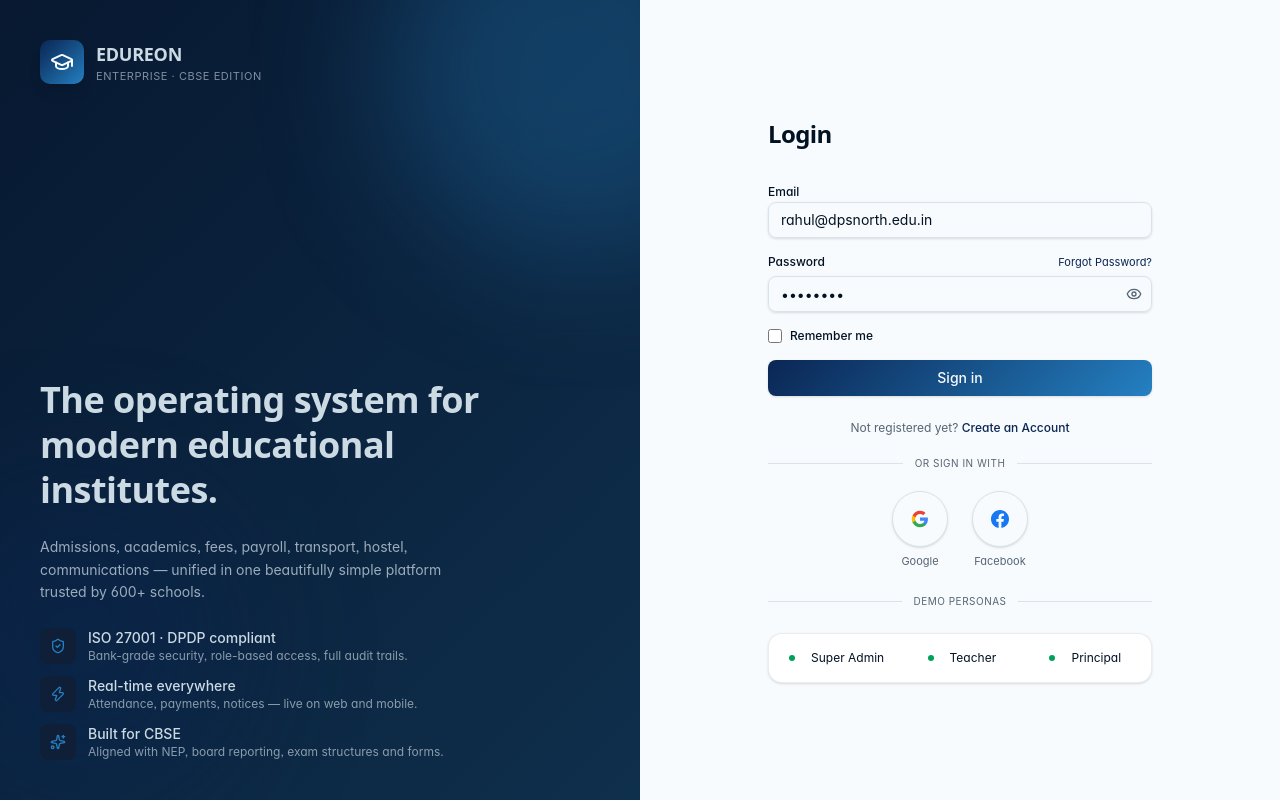
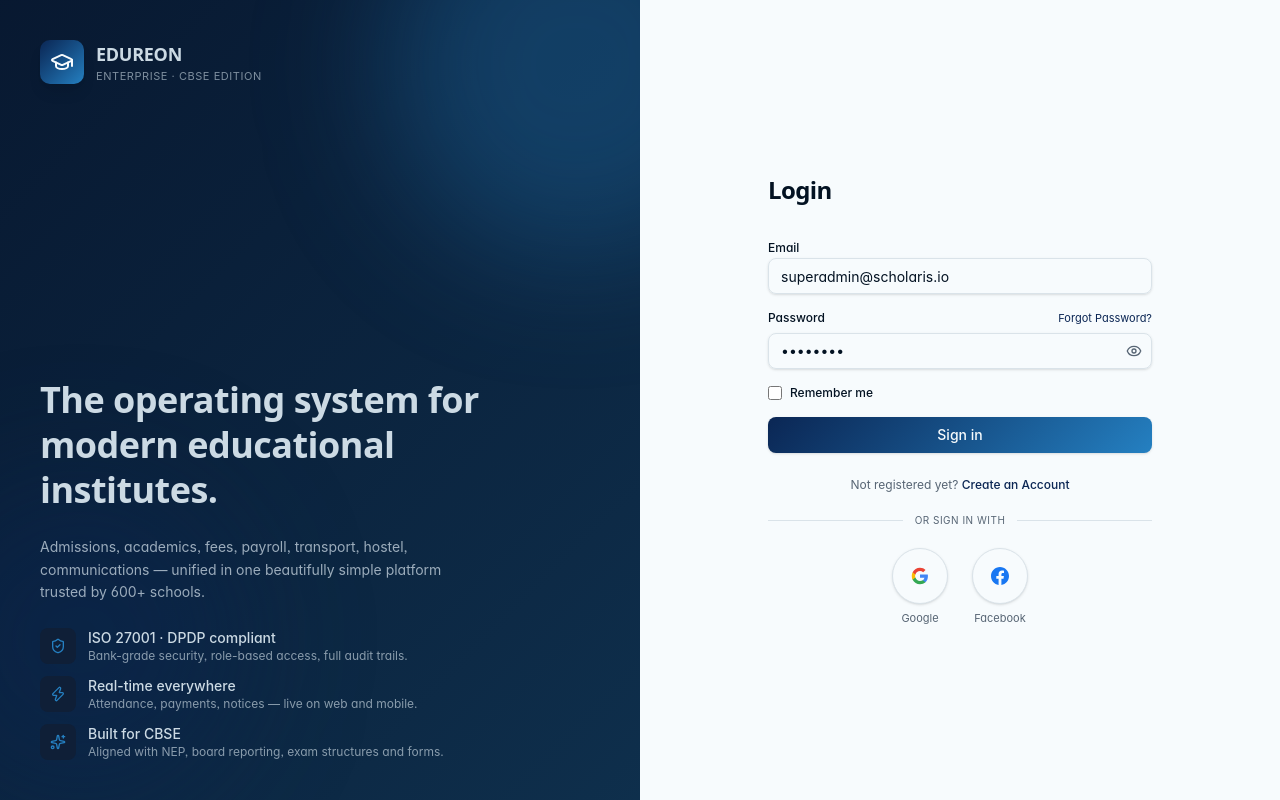
Before and after one commit to pragyan-seereon/Edureon, a React (Vite) app: page /admin/login in a window 1280 px wide. Built offline with nearby package versions, Linux system fonts and the light colour scheme.

Commit message:
changes in login url

```diff
--- a/src/components/app-layout.jsx
+++ b/src/components/app-layout.jsx
@@ -12,6 +12,8 @@ import { useAuth } from "../lib/auth";
 const publicPaths = [
   "/login",
   "/admin/login",
+  "/teacher/login",
+  "/instute/login",
   "/signup",
   "/forgot-password",
 ];
--- a/src/features/Auth/Login.jsx
+++ b/src/features/Auth/Login.jsx
@@ -6,7 +6,7 @@ import { Button } from "../../components/ui/button";
 import { Input } from "../../components/ui/input";
 import { Label } from "../../components/ui/label";
 import { Eye, EyeOff } from "lucide-react";
-import { Card } from "../../components/ui/card";
+// import { Card } from "../../components/ui/card";
 import {
   GraduationCap,
   Loader2,
@@ -31,6 +31,14 @@ const FacebookIcon = () => (
     <path d="M24 12.073C24 5.405 18.627 0 12 0S0 5.405 0 12.073C0 18.1 4.388 23.094 10.125 24v-8.437H7.078v-3.49h3.047V9.41c0-3.025 1.792-4.697 4.533-4.697 1.312 0 2.686.236 2.686.236v2.97h-1.513c-1.491 0-1.956.93-1.956 1.884v2.25h3.328l-.532 3.49h-2.796V24C19.612 23.094 24 18.1 24 12.073z"/>
   </svg>
 );
+
+// ── Role detection from pathname ─────────────────────────────────────────────
+const ROLE_CONFIG = {
+  "/admin/login":     { role: "superadmin", defaultEmail: "superadmin@scholaris.io" },
+  "/teacher/login":   { role: "teacher",    defaultEmail: "teacher@dps.edu.in"      },
+  "/instute/login": { role: "principal",  defaultEmail: "principal@dps.edu.in"    },
+  "/login":           { role: "student",    defaultEmail: "student@edu.in"                         },
+};
 
 // ── Claude API helpers ────────────────────────────────────────────────────────
 
@@ -84,23 +92,33 @@ export default function Login() {
   const navigate = useNavigate();
   const location = useLocation();
 
-  const isAdmin = location.pathname === "/admin/login";
+  // Derive role config from the current path
+  const roleConfig = ROLE_CONFIG[location.pathname] ?? ROLE_CONFIG["/login"];
+  const { role: pageRole, defaultEmail } = roleConfig;
 
-  const [email, setEmail] = useState(isAdmin ? "rahul@dpsnorth.edu.in" : "");
-  const [password, setPassword] = useState(isAdmin ? "demo1234" : "");
-  const [loading, setLoading] = useState(false);
+  const isAdmin     = pageRole === "superadmin";
+  const isTeacher   = pageRole === "teacher";
+  const isPrincipal = pageRole === "principal";
+  const isStudent   = pageRole === "student";
+
+  // Show demo persona panel on all staff portals
+  // const showDemoPersonas = isAdmin || isTeacher || isPrincipal;
+
+  const [email, setEmail]           = useState(defaultEmail);
+  const [password, setPassword]     = useState(defaultEmail ? "demo1234" : "");
+  const [loading, setLoading]       = useState(false);
   const [showPassword, setShowPassword] = useState(false);
   const [rememberMe, setRememberMe] = useState(false);
 
   // ── OTP state ────────────────────────────────────────────────────────────────
-  const [otpStep, setOtpStep] = useState(false);
-  const [otp, setOtp] = useState(["", "", "", "", "", ""]);
-  const [pendingUser, setPendingUser] = useState(null);
+  const [otpStep, setOtpStep]           = useState(false);
+  const [otp, setOtp]                   = useState(["", "", "", "", "", ""]);
+  const [pendingUser, setPendingUser]   = useState(null);
   const [socialProvider, setSocialProvider] = useState(null);
 
   // Store the generated OTP in a ref (not state) so it doesn't re-render
   const generatedOtpRef = useRef(null);
-  const otpInputsRef = useRef([]);
+  const otpInputsRef    = useRef([]);
 
   // ── Regular email/password login ─────────────────────────────────────────────
   const submit = async (e) => {
@@ -140,10 +158,10 @@ export default function Login() {
         // OAuth popup blocked or not implemented — continue to OTP with stub
       }
 
-      // Fallback stub: use whatever email is typed in the field, default role "student"
+      // Fallback stub: use whatever email is typed in the field, default role from page
       if (!u) {
         const fallbackEmail = email.trim() || `demo+${provider}@edureon.in`;
-        u = { email: fallbackEmail, role: "student", provider };
+        u = { email: fallbackEmail, role: pageRole, provider };
       }
 
       const userEmail = u.email ?? email;
@@ -255,18 +273,37 @@ export default function Login() {
     }
   };
 
-  // ── Quick-login personas (admin only) ────────────────────────────────────────
-  const quickAs = async (preset) => {
-    setEmail(preset);
-    setPassword("demo1234");
-    setLoading(true);
-    try {
-      const u = await auth.login(preset, "demo1234");
-      navigate(portalHomeForRole(u.role));
-    } finally {
-      setLoading(false);
-    }
-  };
+  // ── Quick-login personas ──────────────────────────────────────────────────────
+  // const quickAs = async (preset) => {
+  //   setEmail(preset);
+  //   setPassword("demo1234");
+  //   setLoading(true);
+  //   try {
+  //     const u = await auth.login(preset, "demo1234");
+  //     navigate(portalHomeForRole(u.role));
+  //   } finally {
+  //     setLoading(false);
+  //   }
+  // };
+
+  // ── Demo persona definitions per portal ──────────────────────────────────────
+  // const DEMO_PERSONAS = {
+  //   superadmin: [
+  //     { label: "Super Admin",  email: "superadmin@scholaris.io" },
+  //     { label: "Teacher",      email: "teacher@dps.edu.in"      },
+  //     { label: "Principal",    email: "principal@dps.edu.in"    },
+  //   ],
+  //   teacher: [
+  //     { label: "Teacher (DPS)",     email: "teacher@dps.edu.in"       },
+  //     { label: "Teacher (Kendriya)", email: "teacher@kendriya.edu.in"  },
+  //   ],
+  //   principal: [
+  //     { label: "Principal (DPS)",     email: "principal@dps.edu.in"     },
+  //     { label: "Principal (Kendriya)", email: "principal@kendriya.edu.in"},
+  //   ],
+  // };
+
+  // const demoPersonas = DEMO_PERSONAS[pageRole] ?? [];
 
   // ─────────────────────────────────────────────────────────────────────────────
   return (
@@ -423,7 +460,10 @@ export default function Login() {
             /* ── Regular login form ─────────────────────────────────────────── */
             <>
               <h2 className="font-display text-2xl font-semibold tracking-tight">
-                Login
+                {isStudent   && " Login"}
+                {isTeacher   && " Login"}
+                {isPrincipal && " Login"}
+                {isAdmin     && " Login"}
               </h2>
 
               <form onSubmit={submit} className="mt-7 space-y-4">
@@ -563,8 +603,8 @@ export default function Login() {
                 </button>
               </div>
 
-              {/* Demo personas — admin only */}
-              {isAdmin && (
+              {/* Demo personas — staff portals only */}
+              {/* {showDemoPersonas && demoPersonas.length > 0 && (
                 <>
                   <div className="relative my-6 flex items-center">
                     <div className="flex-1 border-t" />
@@ -575,11 +615,7 @@ export default function Login() {
                   </div>
 
                   <Card className="p-2 flex flex-col md:flex-row gap-2 border-border/60">
-                    {[
-                      { label: "Super Admin", email: "superadmin@scholaris.io" },
-                      { label: "Teacher", email: "teacher@dps.edu.in" },
-                      { label: "Principal", email: "principal@dps.edu.in" },
-                    ].map((p) => (
+                    {demoPersonas.map((p) => (
                       <Button
                         key={p.email}
                         variant="ghost"
@@ -594,7 +630,7 @@ export default function Login() {
                     ))}
                   </Card>
                 </>
-              )}
+              )} */}
             </>
           )}
         </div>
--- a/src/router.jsx
+++ b/src/router.jsx
@@ -70,6 +70,9 @@ const router = createBrowserRouter([
       // auth routes
       { path: "/login", element: <Login />},
       { path: "/admin/login", element: <Login />},
+      { path: "/teacher/login", element: <Login />},
+      { path: "/instute/login", element: <Login />},
+
       { path: "/signup", element: <Signup />},
       { path: "/forgot-password", element: <ForgotPassword /> },
 
```
